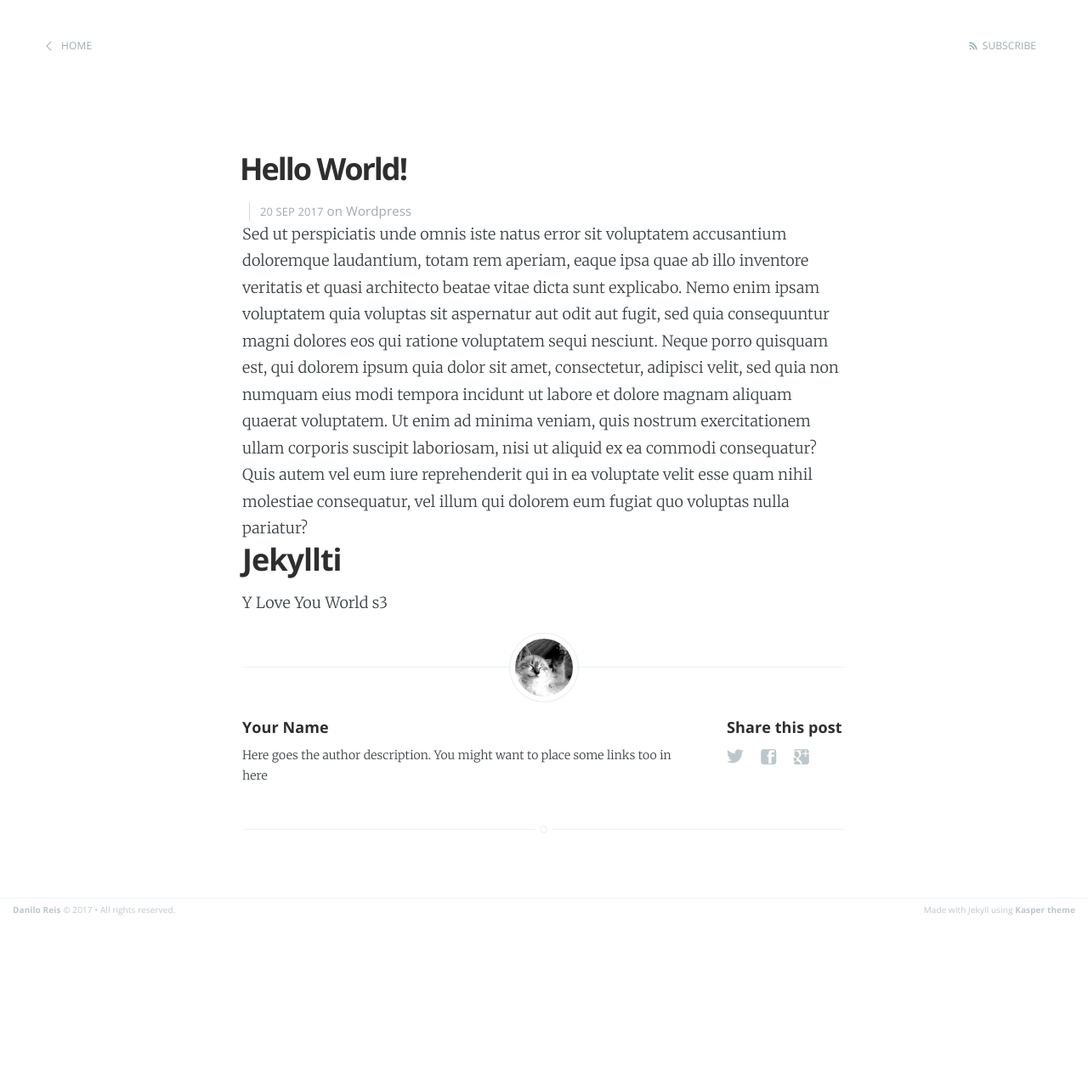
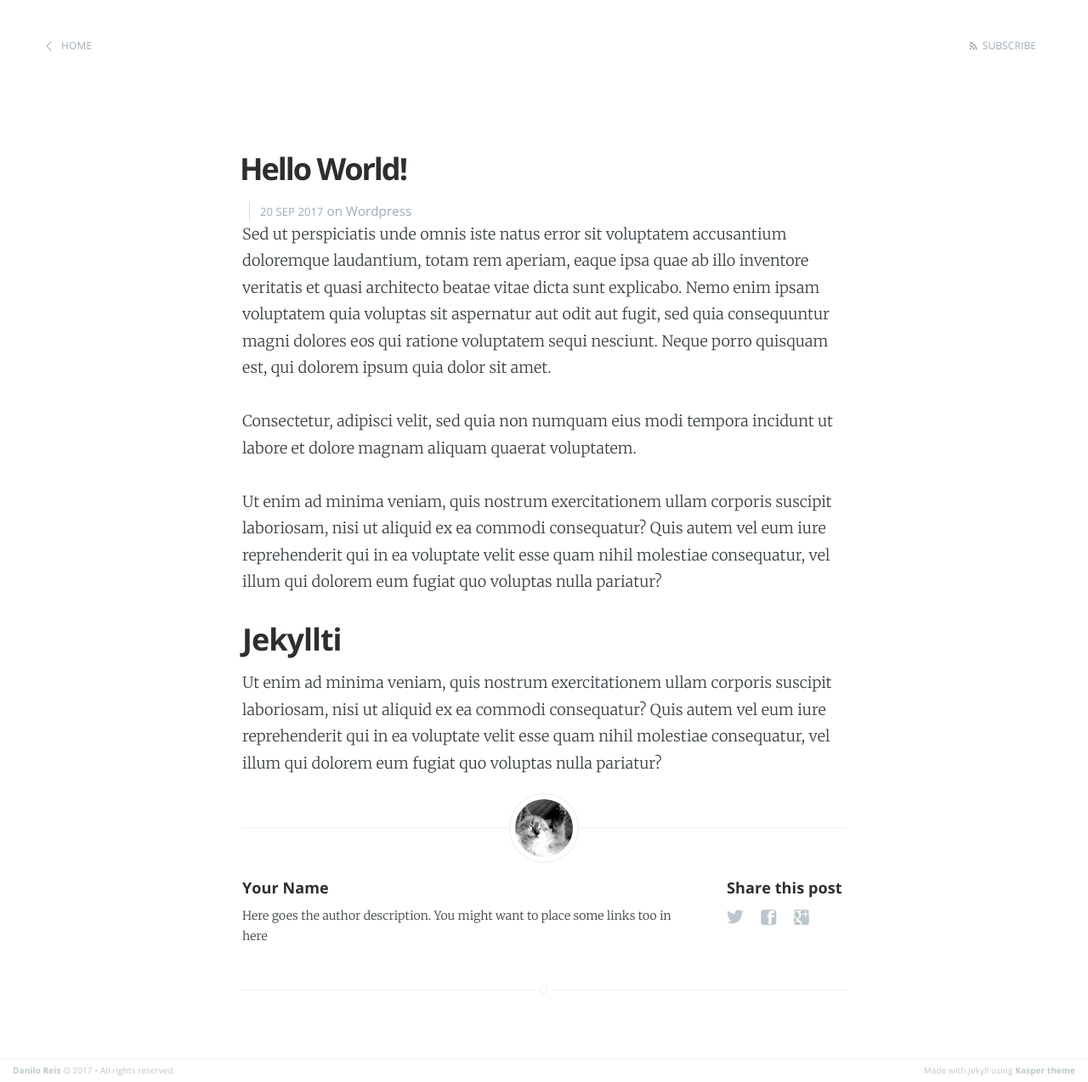
Before and after one commit to idaniloreis/idaniloreis.github.io, a Jekyll site: the page built from _posts/2017-09-20-hello-world.html, in a window 1280 px wide. Shown: the whole page at 85% size. Built offline with Jekyll 4.4.1, drawn with Linux system fonts in a browser that asks for light colours; before the commit the page ends 1085 px from its top, so only the background shows below that.

Commit message:
Edit Post

```diff
--- a/_posts/2017-09-20-hello-world.html
+++ b/_posts/2017-09-20-hello-world.html
@@ -5,8 +5,12 @@ date:   2017-09-20 22:54:00
 categories: Wordpress
 ---
 
-Sed ut perspiciatis unde omnis iste natus error sit voluptatem accusantium doloremque laudantium, totam rem aperiam, eaque ipsa quae ab illo inventore veritatis et quasi architecto beatae vitae dicta sunt explicabo. Nemo enim ipsam voluptatem quia voluptas sit aspernatur aut odit aut fugit, sed quia consequuntur magni dolores eos qui ratione voluptatem sequi nesciunt. Neque porro quisquam est, qui dolorem ipsum quia dolor sit amet, consectetur, adipisci velit, sed quia non numquam eius modi tempora incidunt ut labore et dolore magnam aliquam quaerat voluptatem. Ut enim ad minima veniam, quis nostrum exercitationem ullam corporis suscipit laboriosam, nisi ut aliquid ex ea commodi consequatur? Quis autem vel eum iure reprehenderit qui in ea voluptate velit esse quam nihil molestiae consequatur, vel illum qui dolorem eum fugiat quo voluptas nulla pariatur?
+<p>Sed ut perspiciatis unde omnis iste natus error sit voluptatem accusantium doloremque laudantium, totam rem aperiam, eaque ipsa quae ab illo inventore veritatis et quasi architecto beatae vitae dicta sunt explicabo. Nemo enim ipsam voluptatem quia voluptas sit aspernatur aut odit aut fugit, sed quia consequuntur magni dolores eos qui ratione voluptatem sequi nesciunt. Neque porro quisquam est, qui dolorem ipsum quia dolor sit amet.</p>
+
+<p>Consectetur, adipisci velit, sed quia non numquam eius modi tempora incidunt ut labore et dolore magnam aliquam quaerat voluptatem.</p>
+
+<p>Ut enim ad minima veniam, quis nostrum exercitationem ullam corporis suscipit laboriosam, nisi ut aliquid ex ea commodi consequatur? Quis autem vel eum iure reprehenderit qui in ea voluptate velit esse quam nihil molestiae consequatur, vel illum qui dolorem eum fugiat quo voluptas nulla pariatur?</p>
 
 <h2>Jekyllti</h2>
 
-<p>Y Love You World s3</p>
+<p>Ut enim ad minima veniam, quis nostrum exercitationem ullam corporis suscipit laboriosam, nisi ut aliquid ex ea commodi consequatur? Quis autem vel eum iure reprehenderit qui in ea voluptate velit esse quam nihil molestiae consequatur, vel illum qui dolorem eum fugiat quo voluptas nulla pariatur?</p>
```
